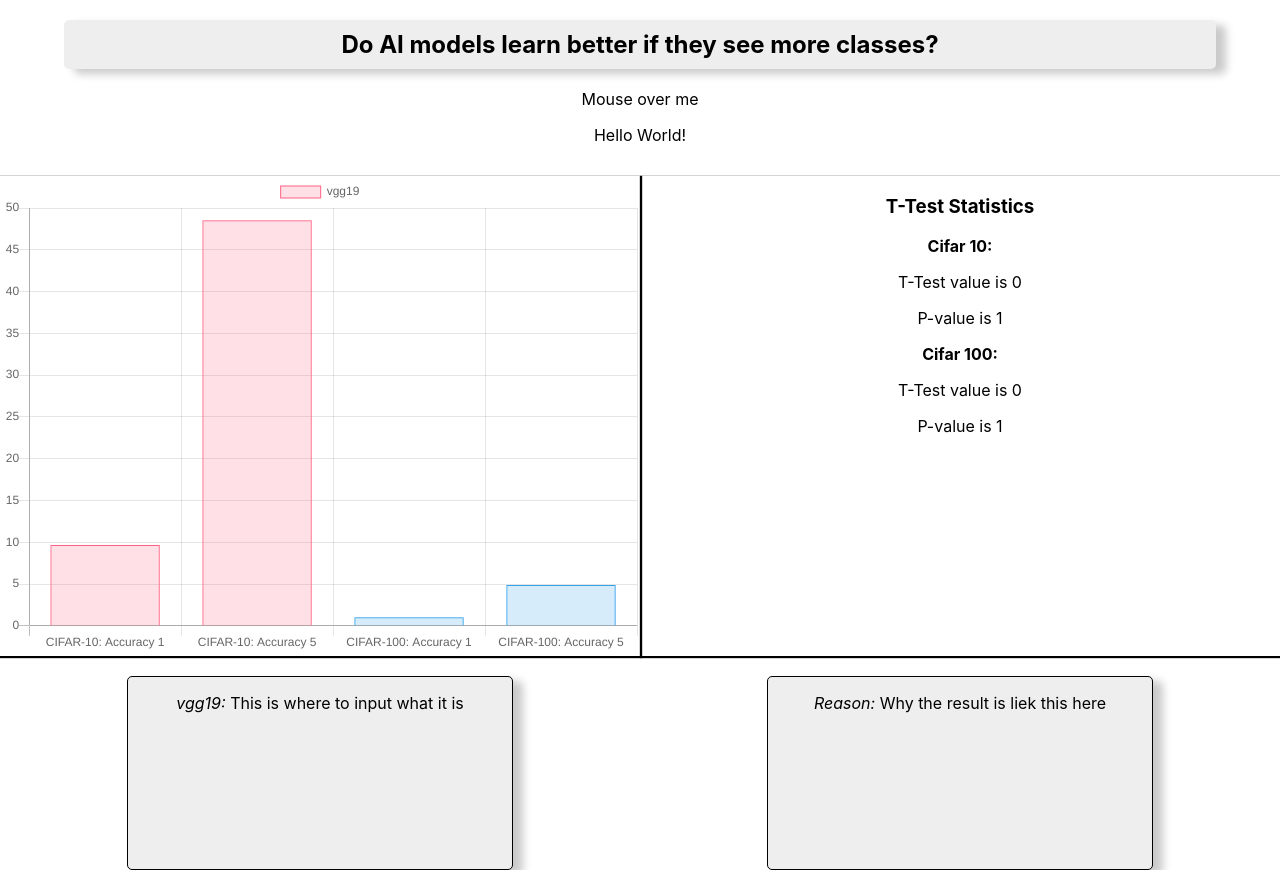
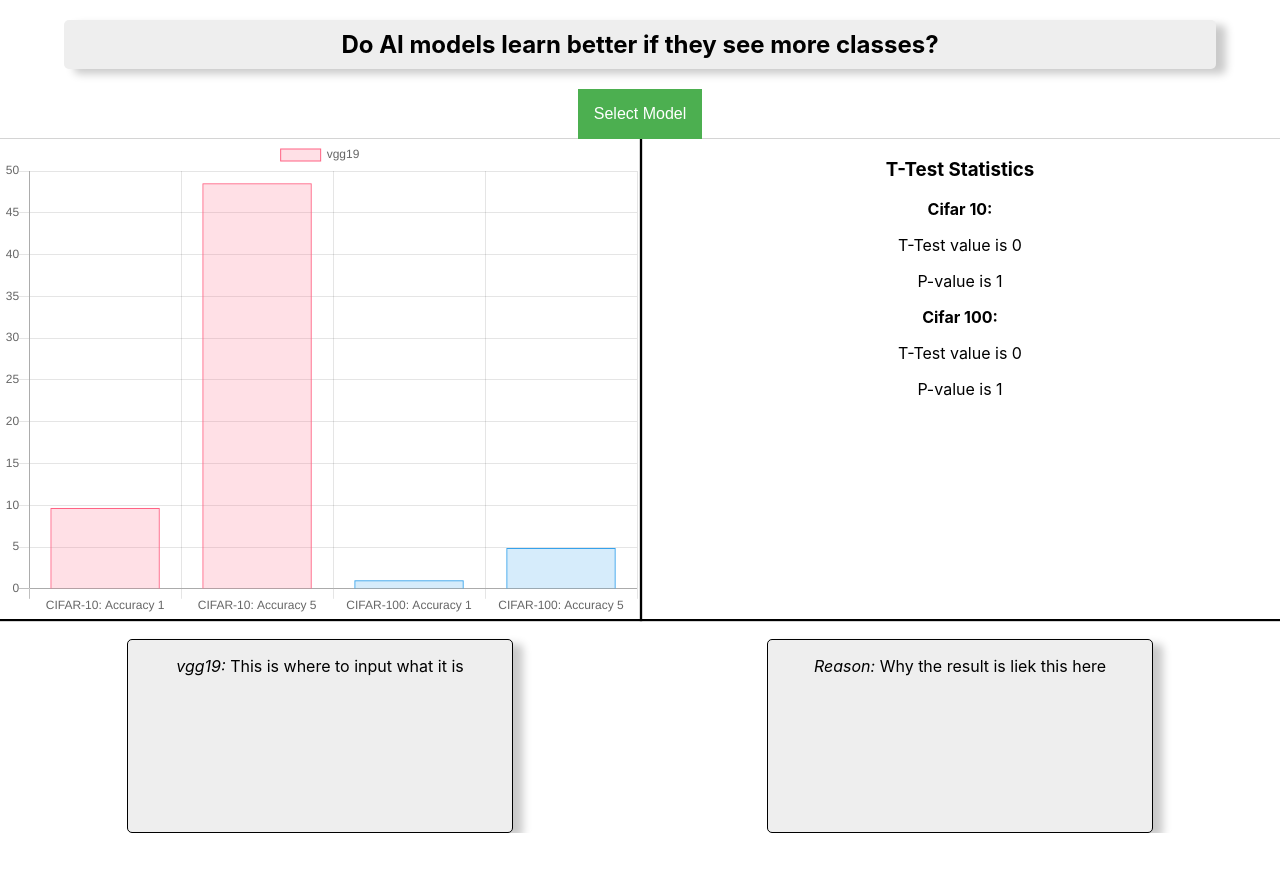
Before and after one commit to morawi/DoAI, a React (Create React App) app in the folder result-visualization/: page / in a window 1280 px wide. After the commit the page ends 833 px from the top, so only its background shows below. Built offline with nearby package versions, Linux system fonts and the light colour scheme.

Commit message:
Drop down menu + results
I added a drop down menu to options.js as well as the results to results.json.

```diff
--- a/result-visualization/src/App.css
+++ b/result-visualization/src/App.css
@@ -51,3 +51,38 @@
   background-color: rgb(238, 238, 238);
   box-shadow: 10px 5px 8px  #cacaca;
 }
+
+.dropbtn {
+  background-color: #4CAF50;
+  color: white;
+  padding: 16px;
+  font-size: 16px;
+  border: none;
+}
+
+.dropdown {
+  position: relative;
+  display: inline-block;
+}
+
+.dropdown-content {
+  display: none;
+  position: absolute;
+  background-color: #f1f1f1;
+  min-width: 160px;
+  box-shadow: 0px 8px 16px 0px rgba(0,0,0,0.2);
+  z-index: 1;
+}
+
+.dropdown-content a {
+  color: black;
+  padding: 12px 16px;
+  text-decoration: none;
+  display: block;
+}
+
+.dropdown-content a:hover {background-color: #ddd;}
+
+.dropdown:hover .dropdown-content {display: block;}
+
+.dropdown:hover .dropbtn {background-color: #3e8e41;}
--- a/result-visualization/src/options.js
+++ b/result-visualization/src/options.js
@@ -1,6 +1,6 @@
-
 const Options = () => {
     let list = [];      //Maybe change this to arraylist if needed
+    var data = require('./results.json');
     const handleClick = (e) => {
         console.log("Button clicked");
         //Here we can use the json object to create a list of all models and then
@@ -8,14 +8,18 @@ const Options = () => {
         //TODO: get models from a json file and add them to list.
     }
     return (
-    <div className ="options-container">
-        <div class="dropdown">
-  <span>Mouse over me</span>
+<div class="dropdown">
+  <button class="dropbtn">Select Model</button>
   <div class="dropdown-content">
-    <p>Hello World!</p>
+    <a href="#">vgg19</a>
+    <a href="#">squeezenet1_1</a>
+    <a href="#">squeezenet1_0</a>
+    <a href="#">resnet18</a>
+    <a href="#">densenet161</a>
+    <a href="#">densenet121</a>
+    <a href="#">vgg13</a>
   </div>
 </div>
-    </div>
     )
     //TODO: make that button a drop-down box displaying all options in List
 }
```
